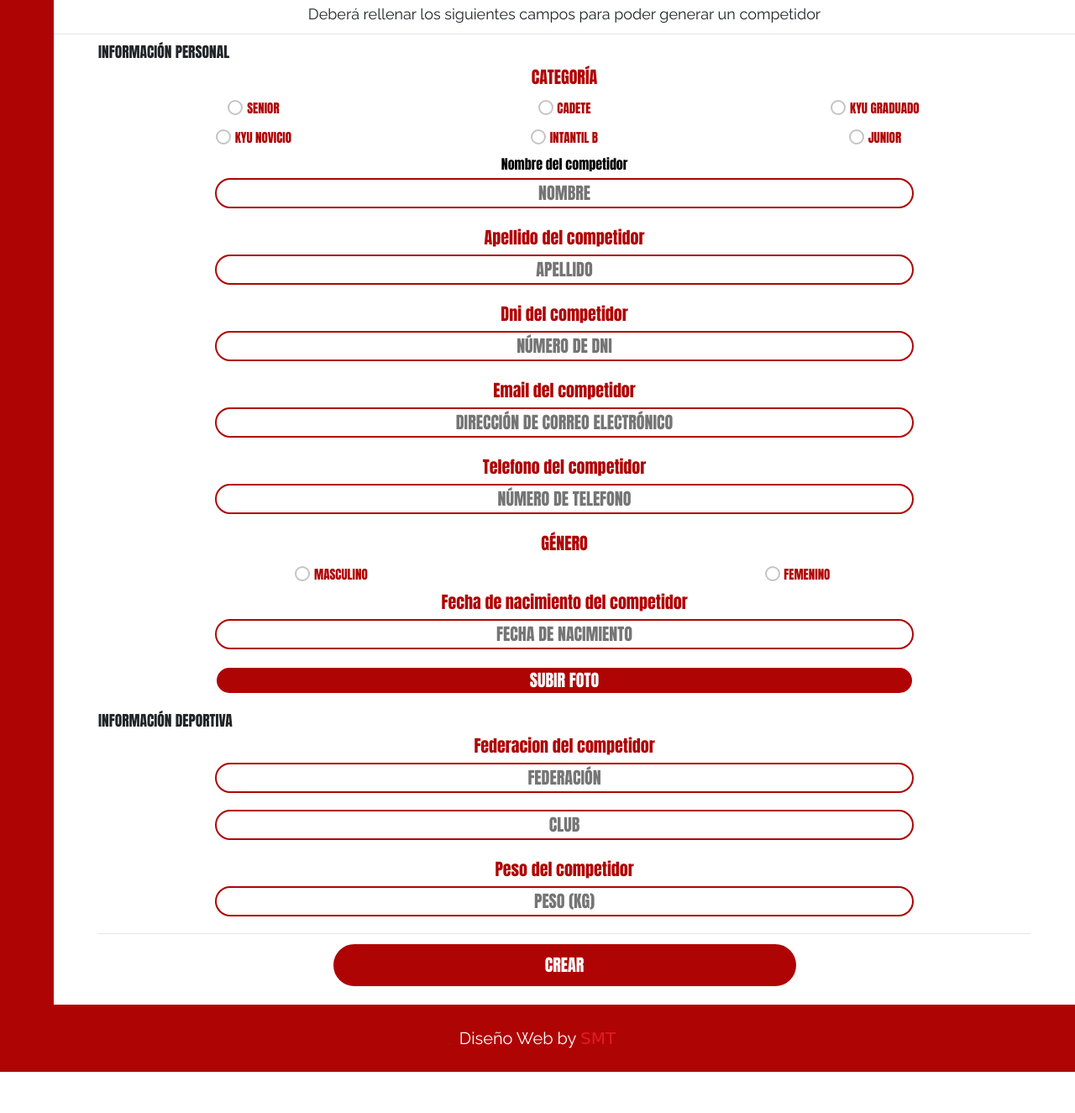
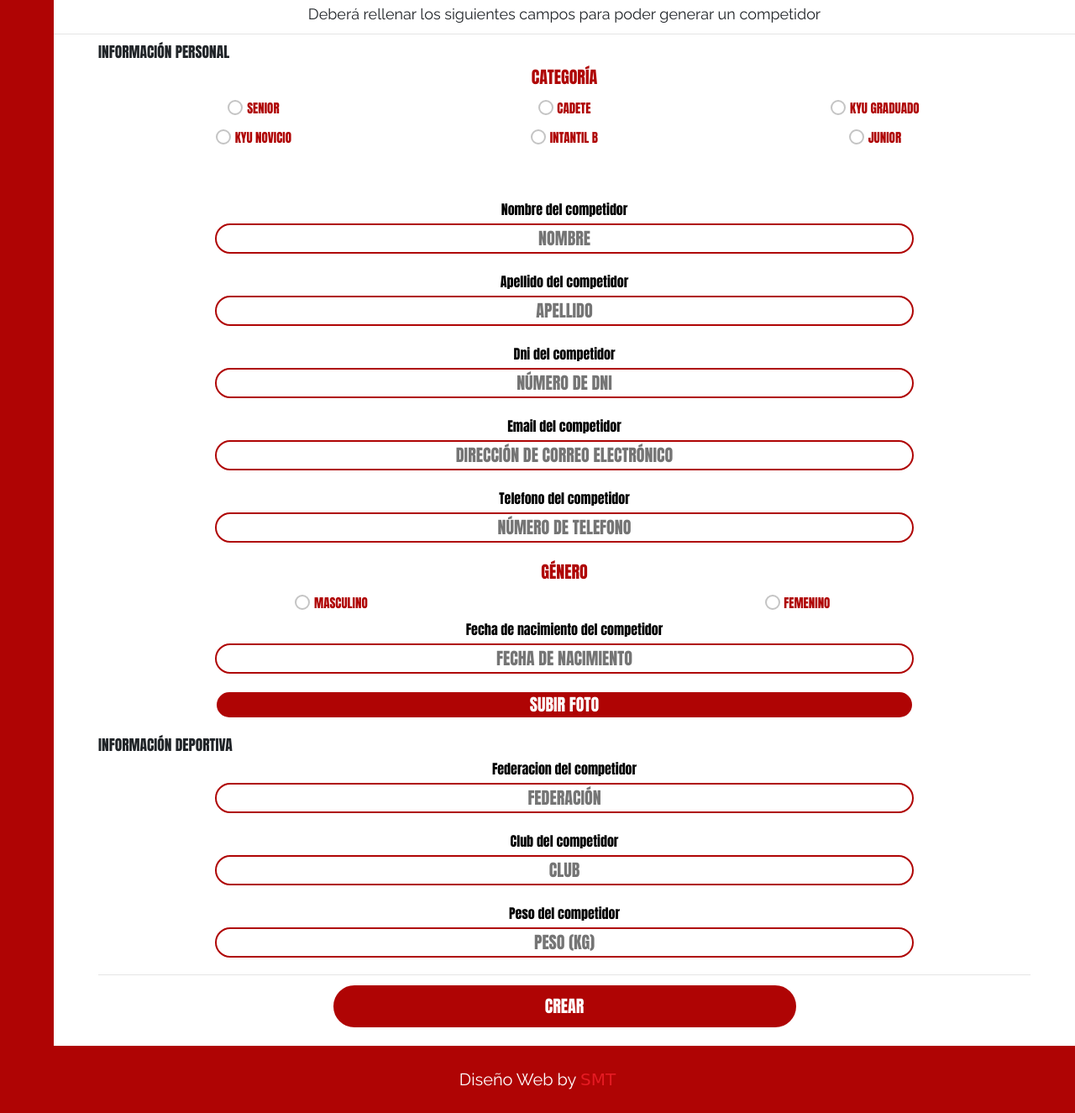
Before and after one commit to franmoli/fmj, a PHP site: page /administracion/crear-competidor.php in a window 1280 px wide. Shown: the part 194-1519 px from the top of the page at 84% size. Before the commit the page ends 1470 px from the top, so only its background shows below. Run offline with PHP 8.4, Linux system fonts and the light colour scheme; a user stored in the database is signed in; some libraries are stand-ins or nearby versions; some web fonts are replaced.

Commit message:
agrego labels

```diff
--- a/administracion/crear-competidor.php
+++ b/administracion/crear-competidor.php
@@ -82,6 +82,7 @@
                             </div>
                         </fieldset>
                     </div>
+                    <br><br>
                     <!-- Nombre -->
                     <div class="nombre">
                         <label for="nombre-competidor" style="color:black; font-size:1.6rem">Nombre del competidor</label>
@@ -93,7 +94,7 @@
                     </div>
                     <!-- Apellido -->
                     <div class="apellido">
-                        <label for="apellido-competidor">Apellido del competidor</label>
+                        <label for="apellido-competidor" style="color:black; font-size:1.6rem">Apellido del competidor</label>
                         <input id="apellido-competidor" class="text-white text-center with-error" type="text" placeholder="APELLIDO">
                         <small>
                             El campo debe contener entre 3 y 60 caracteres <br>
@@ -102,7 +103,7 @@
                     </div>
                     <!-- DNI -->
                     <div class="dni">
-                        <label for="dni-competidor">Dni del competidor</label>
+                        <label for="dni-competidor" style="color:black; font-size:1.6rem">Dni del competidor</label>
                         <input id="dni-competidor" class="text-white text-center with-error" type="number" placeholder="NÚMERO DE DNI">
                         <small>
                             No deben incluirse puntos ni caracteres especiales, solo números <br>
@@ -110,7 +111,7 @@
                     </div>
                     <!-- Email -->
                     <div class="email">
-                        <label for="email-competidor">Email del competidor</label>
+                        <label for="email-competidor" style="color:black; font-size:1.6rem">Email del competidor</label>
                         <input id="email-competidor" class="text-white text-center with-error" type="email" placeholder="DIRECCIÓN DE CORREO ELECTRÓNICO">
                         <small>
                             Debe cumplirse el siguiente formato: "direccion@empresa.extensiones"
@@ -118,7 +119,7 @@
                     </div>
                     <!-- Telefono -->
                     <div class="telefono">
-                        <label for="telefono-competidor">Telefono del competidor</label>
+                        <label for="telefono-competidor" style="color:black; font-size:1.6rem">Telefono del competidor</label>
                         <input id="telefono-competidor" class="text-white text-center with-error" type="tel" placeholder="NÚMERO DE TELEFONO">
                         <small>
                             Debe cumplirse el siguiente formato: "(AAAA) NNNNNNNN" <br>
@@ -154,7 +155,7 @@
                     </div>
                     <!-- Nacimiento -->
                     <div class="nacimiento">
-                        <label for="nacimiento-competidor">Fecha de nacimiento del competidor</label>
+                        <label for="nacimiento-competidor" style="color:black; font-size:1.6rem">Fecha de nacimiento del competidor</label>
                         <input id="nacimiento-competidor" class="text-white text-center with-error" type="text" placeholder="FECHA DE NACIMIENTO">
                         <small>
                             Debe cumplirse el siguiente formato: "DIA/MES/AÑO" <br>
@@ -163,7 +164,7 @@
                     </div>
                     <!-- Foto -->
                     <div class="foto">
-                        <div class="foto-competidor"><input id="foto-competidor" class="text text-center" type="file" placeholder="FOTO"></div>
+                        <div class="foto-competidor" style="color:black; font-size:1.6rem"><input id="foto-competidor" class="text text-center" type="file" placeholder="FOTO"></div>
                         <label for="foto-competidor" class="file text-center col-md-12">
                             <div>SUBIR FOTO</div>
                         </label>
@@ -172,7 +173,7 @@
                     <h3 class="text-left">INFORMACIÓN DEPORTIVA</h3>
                     <!-- Federación -->
                     <div class="federacion">
-                        <label for="federacion-competidor">Federacion del competidor</label>
+                        <label for="federacion-competidor" style="color:black; font-size:1.6rem">Federacion del competidor</label>
                         <input id="federacion-competidor" class="text-white text-center with-error" type="text" placeholder="FEDERACIÓN">
                         <small>
                             El campo debe contener entre 3 y 30 caracteres <br>
@@ -181,6 +182,7 @@
                     </div>
                     <!-- Club -->
                     <div class="club">
+                        <label for="club-competidor" style="color:black; font-size:1.6rem">Club del competidor</label>
                         <?php if ($_SESSION['admin_level'] > 1) : ?>
                             <input id="club-competidor" class="text-white text-center with-error" type="text" value="<?php echo $_SESSION['club'] ?>" readonly>
                         <?php else : ?>
@@ -193,7 +195,7 @@
                     </div>
                     <!-- Peso Actual -->
                     <div class="peso">
-                        <label for="peso-competidor">Peso del competidor</label>
+                        <label for="peso-competidor" style="color:black; font-size:1.6rem">Peso del competidor</label>
                         <input id="peso-competidor" class="text-white text-center with-error" type="number" placeholder="PESO (KG)">
                         <small>
                             No deben incluirse puntos ni caracteres especiales, solo números <br>
```
